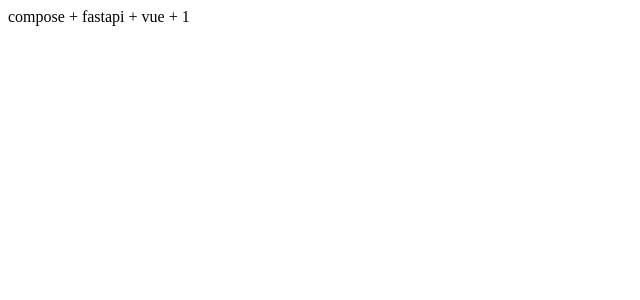
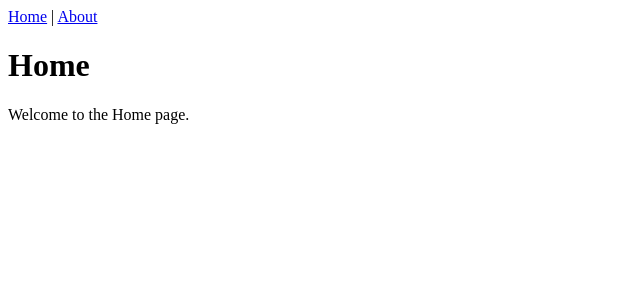
Before and after one commit to js-owl/mpaint-ssr, a Vue app in the folder frontend/: page / in a window 1280 px wide. Shown: the top 300 px of the page, without its empty margins (0-640 px from the left). Built offline with nearby package versions, Linux system fonts and the light colour scheme.

Commit message:
Add router in frontend

```diff
--- a/frontend/src/App.vue
+++ b/frontend/src/App.vue
@@ -1,5 +1,13 @@
 <template>
-  <div class="app">compose + fastapi + vue + 1</div>
+  <div class="app">
+    <nav>
+      <router-link to="/">Home</router-link>
+      |
+      <router-link to="/about">About</router-link>
+    </nav>
+    <router-view />
+  </div>
+
 </template>
 
 <script setup lang="ts"></script>
--- a/frontend/src/main.ts
+++ b/frontend/src/main.ts
@@ -1,4 +1,7 @@
 import { createApp } from 'vue'
 import App from './App.vue'
+import router from './router'
 
-createApp(App).mount('#app')
+createApp(App)
+  .use(router)
+  .mount('#app')
--- /dev/null
+++ b/frontend/src/pages/AboutPage.vue
@@ -0,0 +1,10 @@
+<template>
+  <div class="about-page">
+    <h1>About</h1>
+    <p>This is the About page.</p>
+  </div>
+</template>
+
+<script setup lang="ts"></script>
+
+<style scoped></style>
--- /dev/null
+++ b/frontend/src/pages/HomePage.vue
@@ -0,0 +1,10 @@
+<template>
+  <div class="home-page">
+    <h1>Home</h1>
+    <p>Welcome to the Home page.</p>
+  </div>
+</template>
+
+<script setup lang="ts"></script>
+
+<style scoped></style>
--- /dev/null
+++ b/frontend/src/router/index.ts
@@ -0,0 +1,21 @@
+import { createRouter, createWebHistory, RouteRecordRaw } from 'vue-router'
+
+const routes: RouteRecordRaw[] = [
+  {
+    path: '/',
+    name: 'home',
+    component: () => import('../pages/HomePage.vue'),
+  },
+  {
+    path: '/about',
+    name: 'about',
+    component: () => import('../pages/AboutPage.vue'),
+  },
+]
+
+export const router = createRouter({
+  history: createWebHistory(),
+  routes,
+})
+
+export default router
```
Also changed, not shown: frontend/package.json (+4 -3 lines), 1 other file (tests, documents, lock files or other folders).
